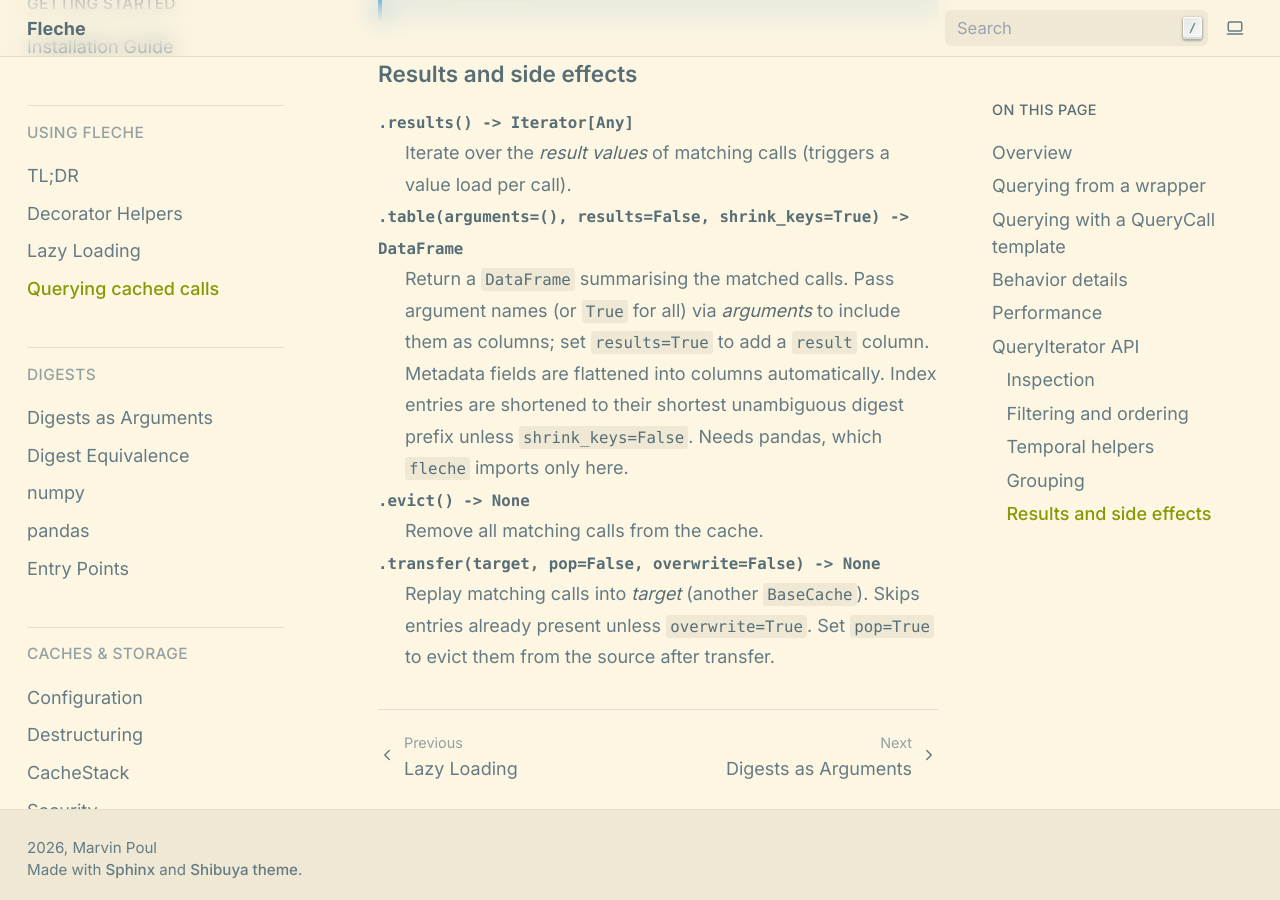
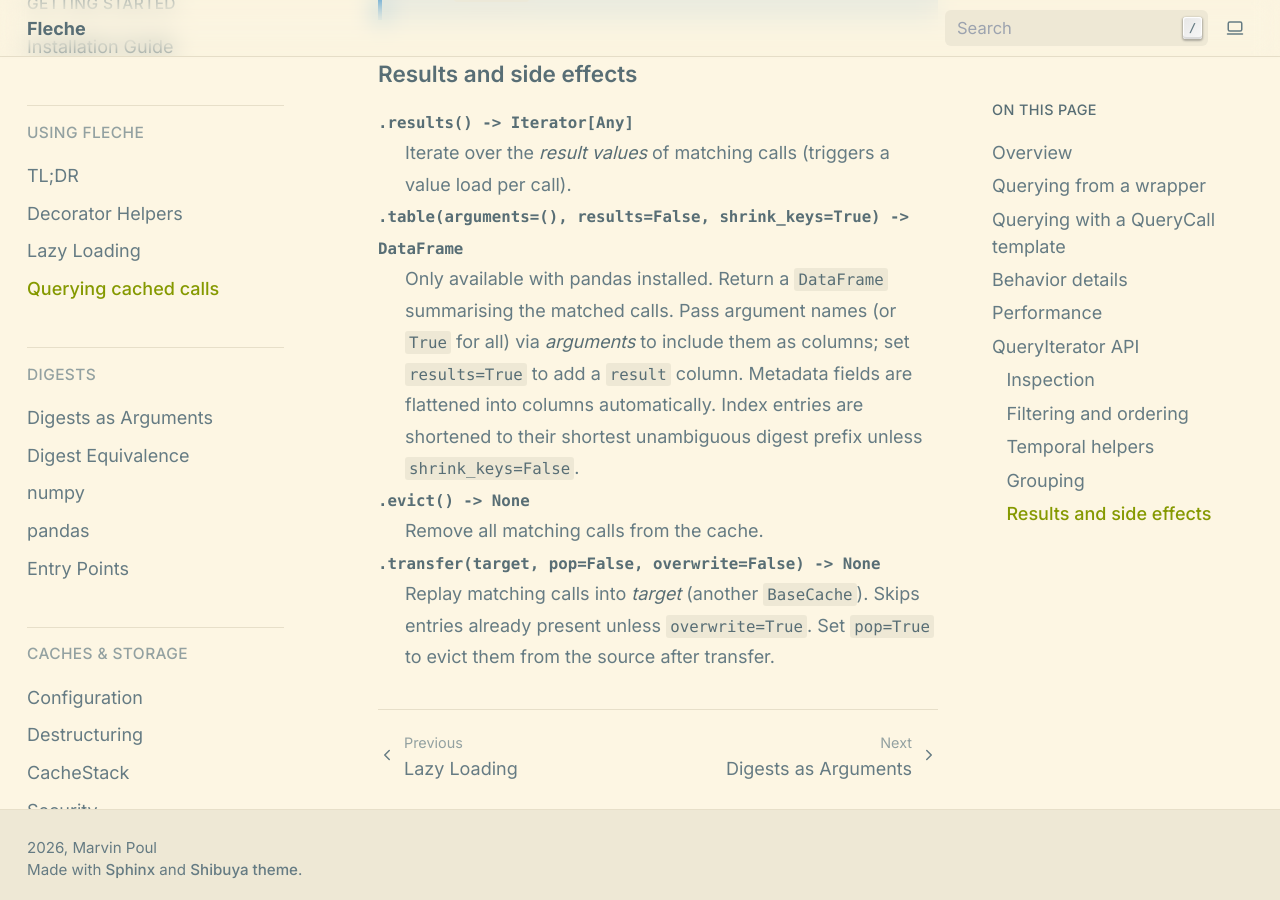
Before and after one commit to pmrv/fleche, a Sphinx documentation site: the page built from docs/usage/query.rst, in a window 1280 px wide and 900 px high, scrolled down 5958 px. Built offline with Sphinx 7.4.7, drawn with Linux system fonts in a browser that asks for light colours; pages that are not in the unit, such as notebooks, are missing from menus.

Commit message:
docs(query): say up front that table() needs pandas
Co-Authored-By: Claude Opus 5.5 <noreply@anthropic.com>
Claude-Session: https://claude.ai/code/session_01A3PUXhUQnBvMga4BtnJAwr

```diff
--- a/docs/usage/query.rst
+++ b/docs/usage/query.rst
@@ -196,13 +196,13 @@ Results and side effects
     load per call).
 
 ``.table(arguments=(), results=False, shrink_keys=True) -> DataFrame``
+    Only available with pandas installed.
     Return a :class:`~pandas.DataFrame` summarising the matched calls.
     Pass argument names (or ``True`` for all) via *arguments* to include
     them as columns; set ``results=True`` to add a ``result`` column.
     Metadata fields are flattened into columns automatically.  Index
     entries are shortened to their shortest unambiguous digest prefix
-    unless ``shrink_keys=False``.  Needs pandas, which ``fleche`` imports
-    only here.
+    unless ``shrink_keys=False``.
 
 ``.evict() -> None``
     Remove all matching calls from the cache.
```
Also changed, not shown: 1 other file.
